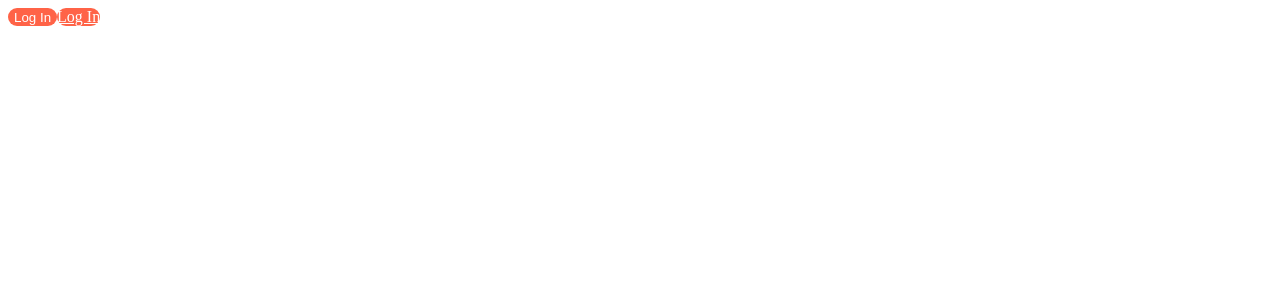
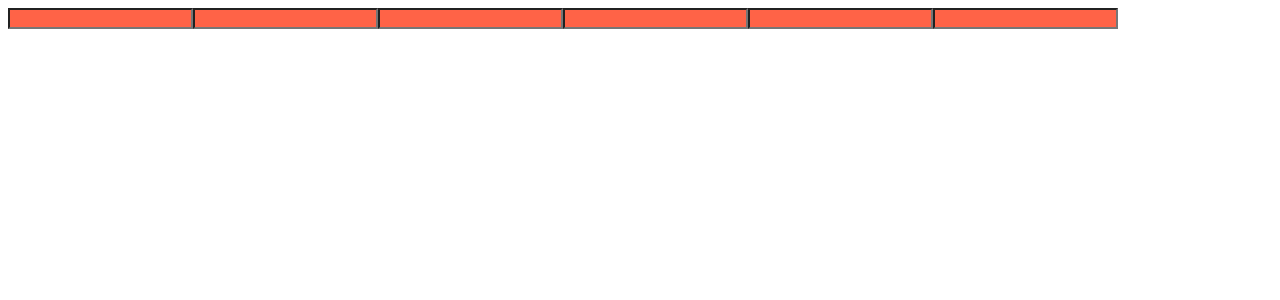
Before and after one commit to ny0011/react-class, a React (Create React App) app: page / in a window 1280 px wide. Shown: the top 300 px of the page. Built offline with nearby package versions, Linux system fonts and the light colour scheme.

Commit message:
styled.tag.attrs를 사용하면 tag에 공통 값을 지정할 수 있음

```diff
--- a/src/App.js
+++ b/src/App.js
@@ -4,20 +4,19 @@
   display: flex;
 `;
 
-const Btn = styled.button`
-  color: white;
+const Input = styled.input.attrs({ required: true, minLength: 10 })`
   background-color: tomato;
-  border: 0;
-  border-radius: 15px;
 `;
 
 function App() {
   return (
     <Father as="header">
-      <Btn>Log In </Btn>
-      <Btn as="a" href="/">
-        Log In
-      </Btn>
+      <Input />
+      <Input />
+      <Input />
+      <Input />
+      <Input />
+      <Input />
     </Father>
   );
 }
```
